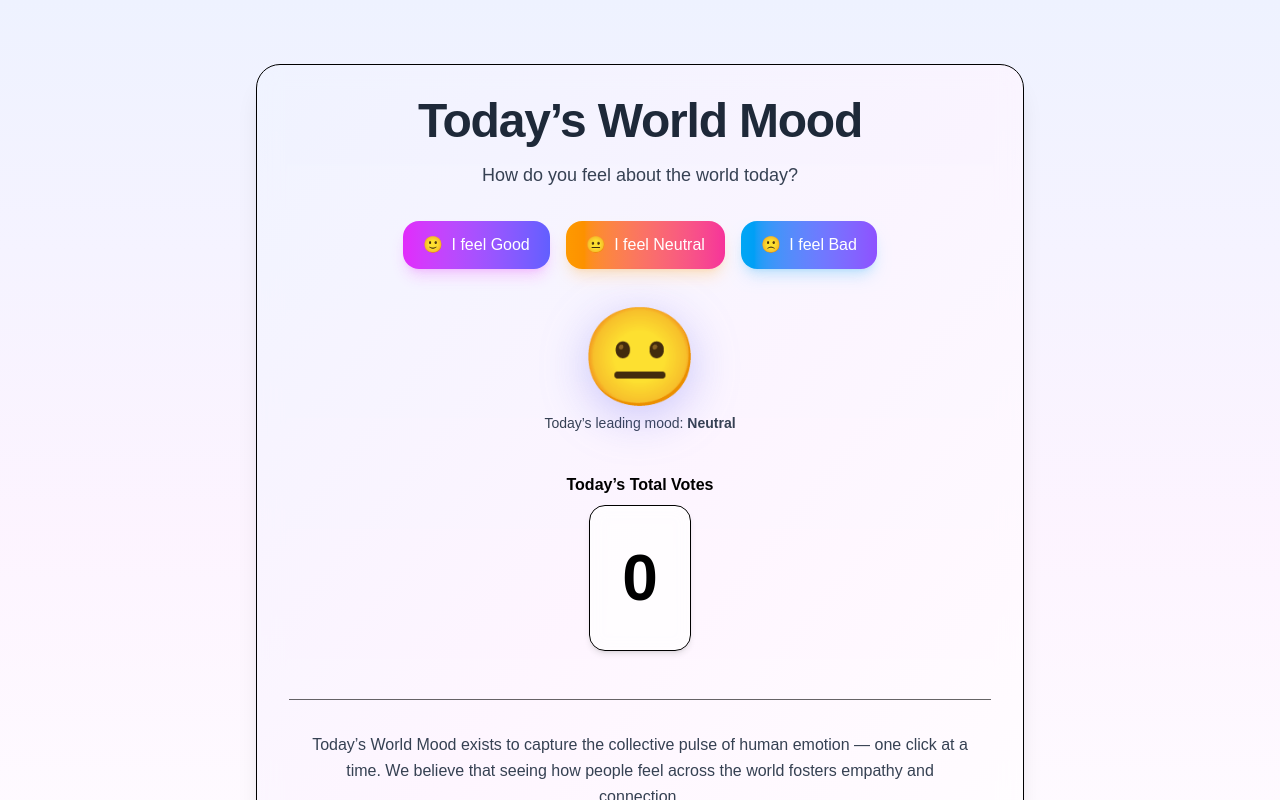
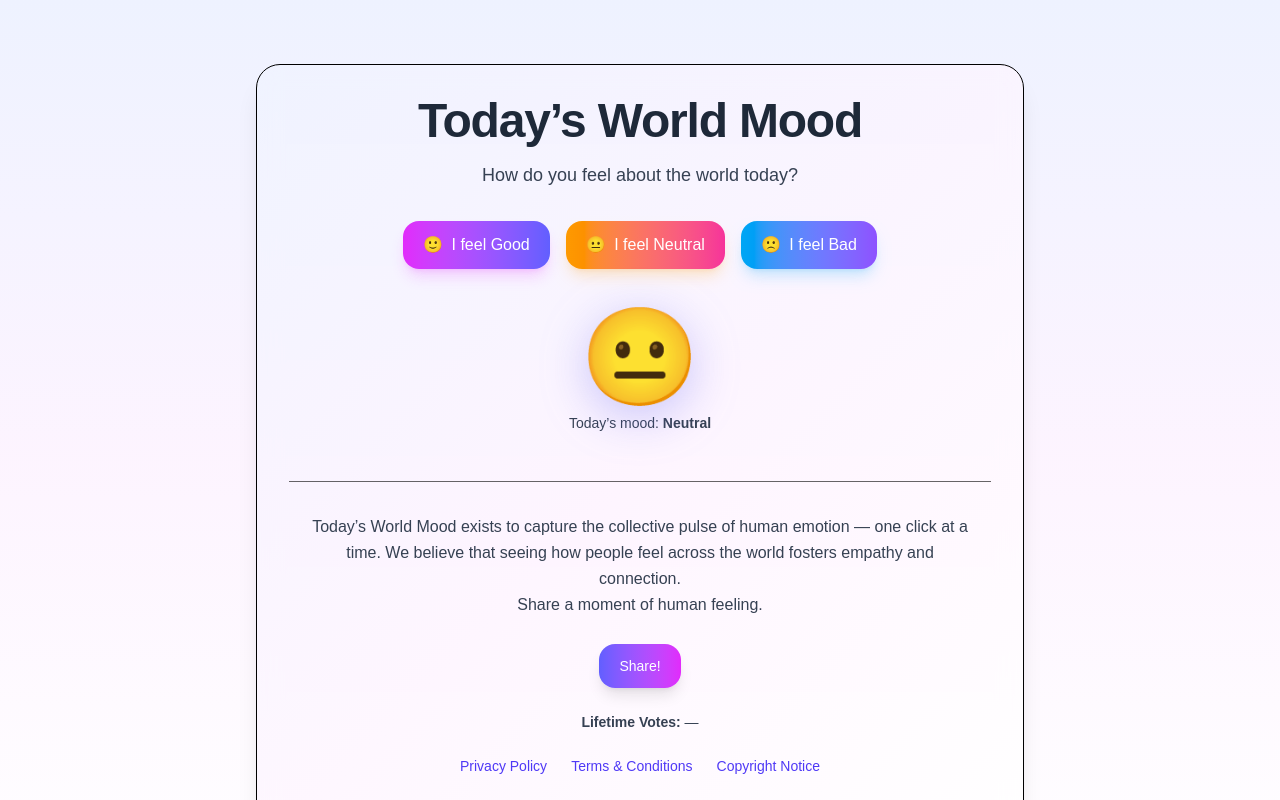
Before and after one commit to MadDogInteractive/todaysworldmood, a Next.js app: page / in a window 1280 px wide. Shown: the top 800 px of the page. Built offline with nearby package versions, Linux system fonts and the light colour scheme; no server answers.

Commit message:
Removed Todays Current Count and Added Sharing

```diff
--- a/src/app/layout.tsx
+++ b/src/app/layout.tsx
@@ -1,5 +1,5 @@
+import { Analytics } from "@vercel/analytics/next"
 import type { Metadata } from 'next'
-import { Analytics } from "@vercel/analytics/next"
 import './globals.css'
 
 export const metadata: Metadata = {
--- a/src/app/page.tsx
+++ b/src/app/page.tsx
@@ -2,6 +2,8 @@
 
 import { useEffect, useState } from 'react'
 import VoteWidget from '@/components/VoteWidget'
+import ShareButton from '@/components/ShareButton'
+
 
 export default function Page() {
   const [lifetime, setLifetime] = useState<number | null>(null)
@@ -51,6 +53,9 @@ export default function Page() {
                   connection.
                   <br></br>
                   Share a moment of human feeling.
+                  <br></br>
+                  <br></br>
+                  <ShareButton />
                 </p>
               </div>
 
--- /dev/null
+++ b/src/components/ShareButton.tsx
@@ -0,0 +1,51 @@
+'use client'
+
+import { useState } from 'react'
+
+export default function ShareButton() {
+  const [copied, setCopied] = useState(false)
+
+  async function share() {
+    const url = typeof window !== 'undefined' ? window.location.origin : 'https://todaysworldmood.com'
+    const title = "Today’s World Mood"
+    const text = "How’s the world feeling today? Cast your vote."
+
+    // Web Share API (mobile & some desktop)
+    if (navigator.share) {
+      try {
+        await navigator.share({ title, text, url })
+        return
+      } catch {
+        /* fall through to copy */
+      }
+    }
+
+    // Fallback: copy to clipboard
+    try {
+      await navigator.clipboard.writeText(url)
+      setCopied(true)
+      setTimeout(() => setCopied(false), 1500)
+    } catch {
+      // very old browsers
+      const el = document.createElement('textarea')
+      el.value = url
+      document.body.appendChild(el)
+      el.select()
+      document.execCommand('copy')
+      document.body.removeChild(el)
+      setCopied(true)
+      setTimeout(() => setCopied(false), 1500)
+    }
+  }
+
+  return (
+    <div className="flex items-center justify-center">
+      <button
+        onClick={share}
+        className="rounded-2xl px-5 py-3 text-white bg-gradient-to-r from-indigo-500 to-fuchsia-500 shadow-lg hover:brightness-110 active:scale-[0.98] transition text-sm font-medium"
+      >
+        {copied ? 'Link Copied ✅' : 'Share!'}
+      </button>
+    </div>
+  )
+}
--- a/src/components/VoteWidget.tsx
+++ b/src/components/VoteWidget.tsx
@@ -135,27 +135,13 @@ export default function VoteWidget() {
             {leaderEmoji}
           </div>
           <div className="mt-2 text-sm text-black-700">
-            Today’s leading mood:{' '}
+            Today’s mood:{' '}
             <span className="font-semibold capitalize">{leader}</span>
           </div>
         </div>
       )}
 
-      {/* Today total only, auto-sizing box */}
-      <div className="text-center">
-        <h2 className="font-semibold text-black mb-2">
-          {loading ? 'Loading today’s total…' : 'Today’s Total Votes'}
-        </h2>
-        {!loading && (
-          <div className="flex justify-center">
-            <div className="inline-block rounded-2xl border border-black/100 bg-white/70 backdrop-blur px-8 py-6 shadow-md">
-              <div className="font-extrabold tabular-nums text-black text-[clamp(2.5rem,8vw,4rem)]">
-                {stats.todayTotal.toLocaleString()}
-              </div>
-            </div>
-          </div>
-        )}
-      </div>
+
 
       {/* Toast */}
       {toast && (
```
Also changed, not shown: 2 other files (tests, documents, lock files or other folders).
